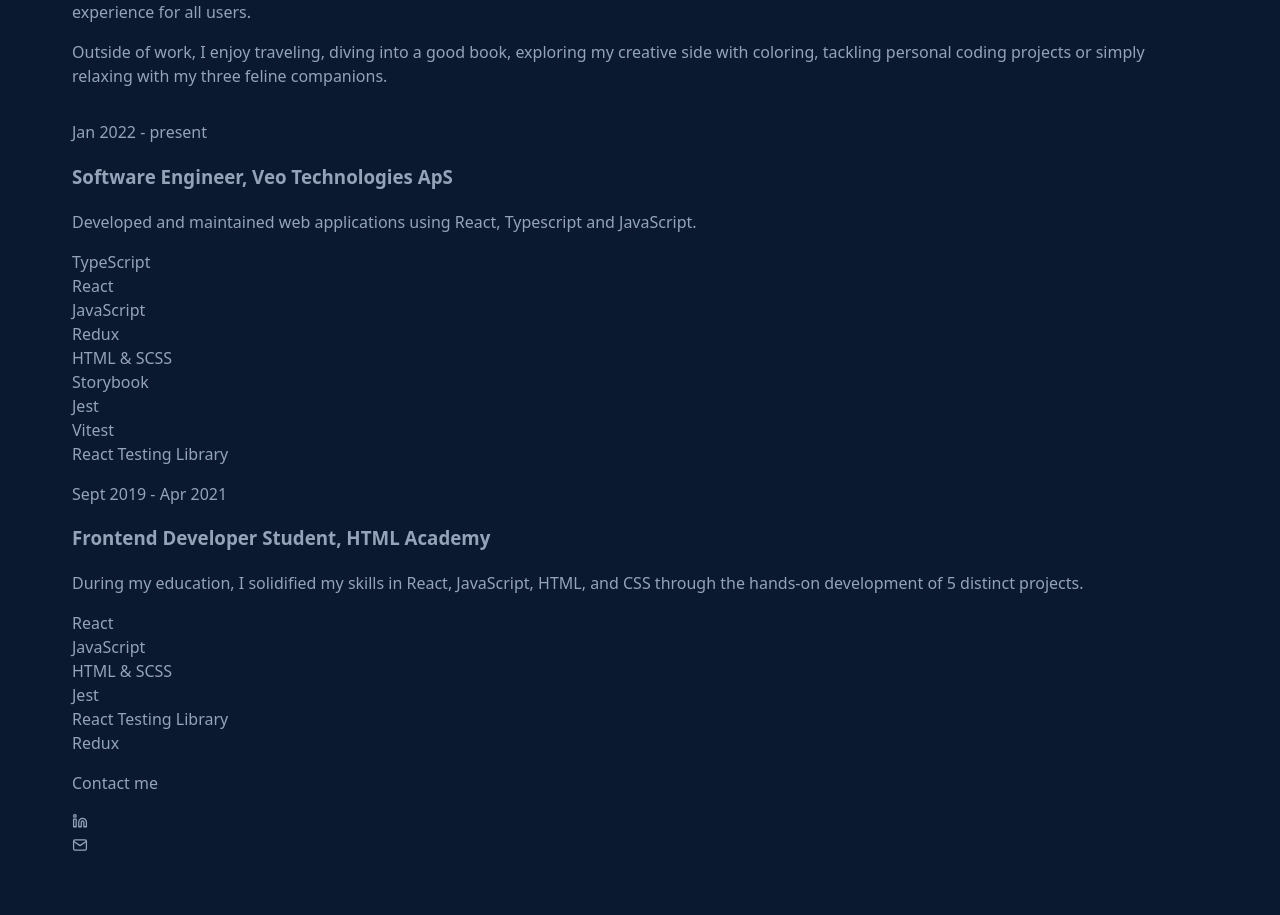
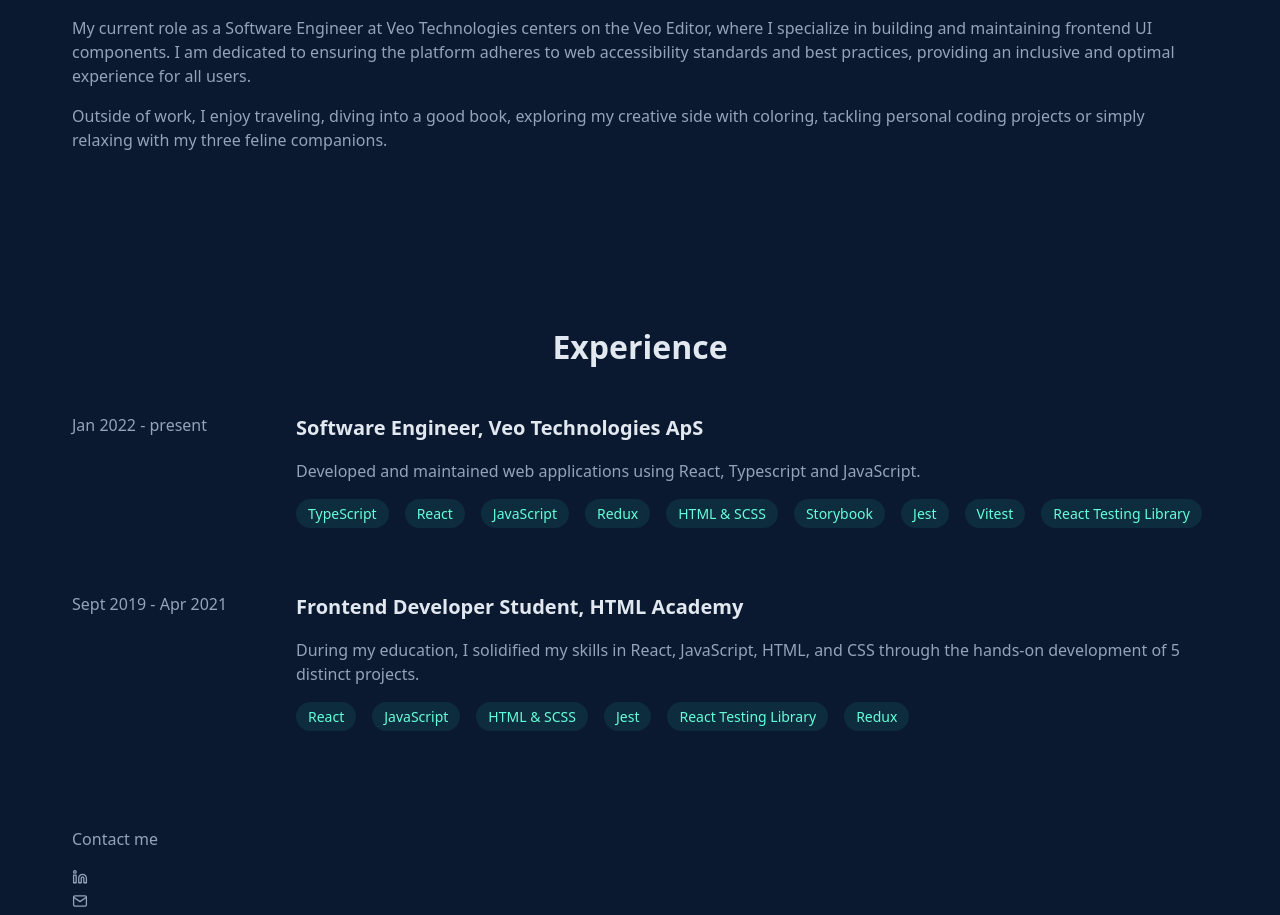
Before and after one commit to ElizabethSh/project-zero, a React (Vite) app: page / in a window 1280 px wide. Shown: the part 1460-2375 px from the top of the page. Before the commit the page ends 2319 px from the top, so only its background shows below. Built offline with nearby package versions, Linux system fonts and the light colour scheme.

Commit message:
Add styles for the Expirience page

```diff
--- a/src/index.scss
+++ b/src/index.scss
@@ -19,8 +19,11 @@
 
   --text-color-primary: var(--slate);
   --text-color-secondary: var(--light-gray);
+  --text-color-skill: var(--green);
 
   --background-color: var(--navy);
+  --background-color-expirience-hover: rgba(17, 34, 64, 0.7);
+  --background-color-skill: rgba(45, 212, 191, 0.1);
 }
 
 *,
@@ -57,6 +60,10 @@
   }
 }
 
+section {
+  padding: 4rem 0;
+}
+
 .section-header {
   color: var(--light-gray);
   font-size: 2rem;
--- /dev/null
+++ b/src/pages/expirience/expirience.scss
@@ -0,0 +1,62 @@
+.experience {
+  display: grid;
+  justify-items: center;
+
+  .experience__list {
+    display: grid;
+    gap: 2rem;
+    width: 100%;
+  }
+
+  .experience__company-link {
+    display: flex;
+    gap: 2rem;
+    padding: 1rem 0;
+
+    &:hover {
+      background-color: var(--background-color-expirience-hover);
+      border-radius: 0.4rem;
+
+      .experience__title {
+        color: var(--green);
+      }
+    }
+
+    @media (max-width: 768px) {
+      flex-direction: column;
+      text-align: left;
+      gap: 1rem;
+    }
+  }
+
+  .experience__date {
+    min-width: 12rem;
+    margin: 0;
+  }
+
+  .experience__title {
+    color: var(--text-color-secondary);
+    font-size: 1.25rem;
+    font-weight: 600;
+    margin: 0;
+  }
+
+  .experience__description {
+    text-align: left;
+  }
+
+  .skills {
+    display: flex;
+    gap: 1rem;
+    flex-wrap: wrap;
+
+    .skill {
+      background-color: var(--background-color-skill);
+      padding: 0.25rem 0.75rem;
+      border-radius: 1rem;
+      font-size: 0.875rem;
+      color: var(--text-color-skill);
+      font-weight: 500;
+    }
+  }
+}
--- a/src/pages/expirience/index.tsx
+++ b/src/pages/expirience/index.tsx
@@ -1,8 +1,11 @@
 import { expirience } from "data/expirience";
 
+import "./expirience.scss";
+
 const ExpiriencePage: React.FC = () => (
-  <section>
-    <ul>
+  <section className="experience" id="experience">
+    <h2 className="section-header">Experience</h2>
+    <ul className="experience__list">
       {expirience.map(
         ({
           id,
@@ -14,18 +17,27 @@
           description,
           skills,
         }) => (
-          <li key={id}>
-            <a href={link} target="_blank" rel="noopener noreferrer">
-              <p>
+          <li key={id} className="experience__item">
+            <a
+              className="experience__company-link"
+              href={link}
+              target="_blank"
+              rel="noopener noreferrer"
+            >
+              <p className="experience__date">
                 {startDate} - {endDate || "present"}
               </p>
-              <h3>{`${position}, ${company}`}</h3>
-              <p>{description}</p>
-              <ul>
-                {skills.map((skill) => (
-                  <li key={skill}>{skill}</li>
-                ))}
-              </ul>
+              <div className="experience__content">
+                <h3 className="experience__title">{`${position}, ${company}`}</h3>
+                <p className="experience__description">{description}</p>
+                <ul className="experience__skills skills">
+                  {skills.map((skill) => (
+                    <li className="skill" key={skill}>
+                      {skill}
+                    </li>
+                  ))}
+                </ul>
+              </div>
             </a>
           </li>
         )
```
